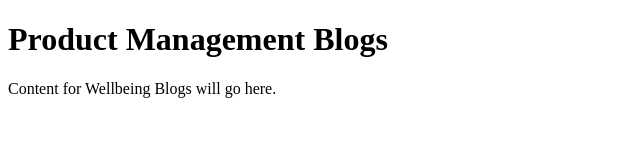
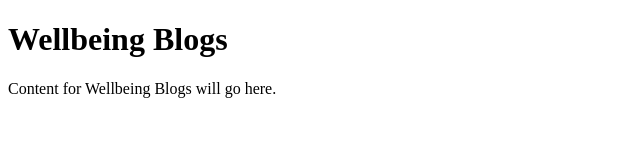
Before and after one commit to kkrishnakrr/kkrishnakrr.github.io, a plain HTML site: page wellbeing_blogs.html in a window 1280 px wide. Shown: the whole page, without its empty margins (0-640 px from the left). Drawn offline with Linux system fonts and the light colour scheme.

Commit message:
Update wellbeing_blogs.html

```diff
--- a/wellbeing_blogs.html
+++ b/wellbeing_blogs.html
@@ -6,7 +6,7 @@
     <title>Product Management Blogs</title>
 </head>
 <body>
-    <h1>Product Management Blogs</h1>
+    <h1>Wellbeing Blogs</h1>
     <p>Content for Wellbeing Blogs will go here.</p>
 </body>
 </html>
```
